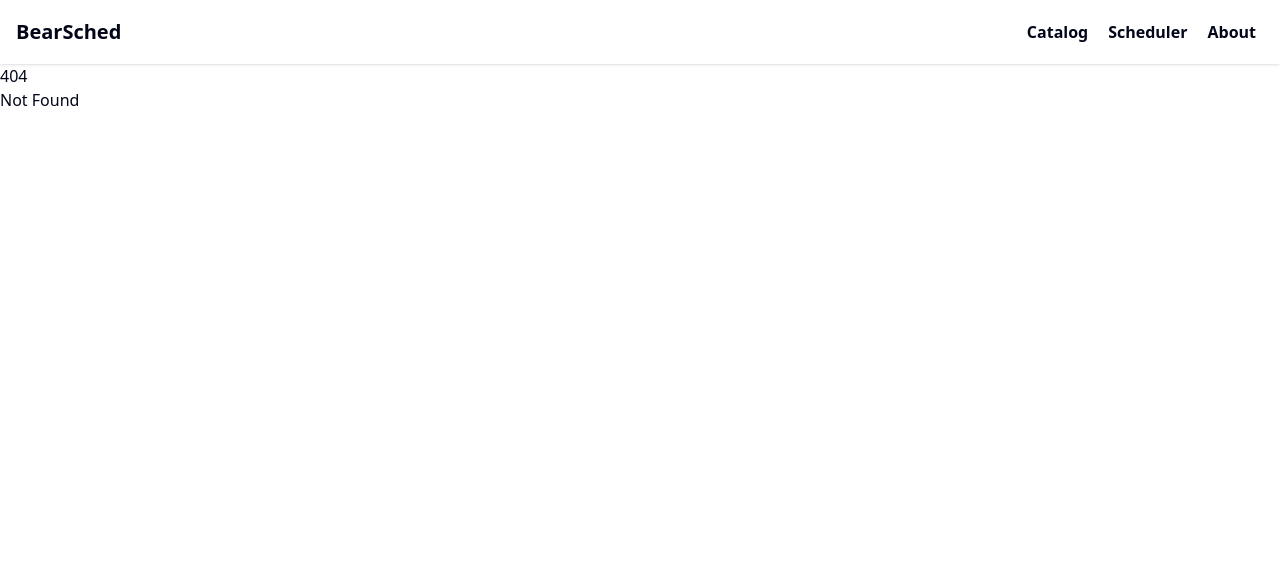
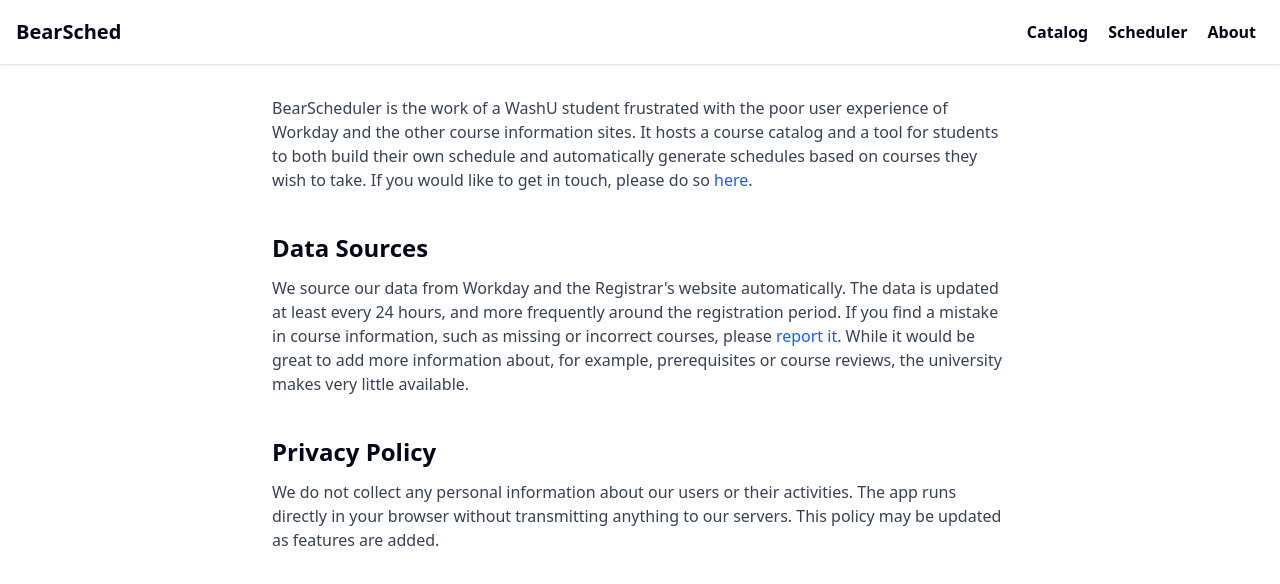
Before and after one commit to gideongrinberg/schedule-app, a SvelteKit app in the folder app/: page /about in a window 1280 px wide. Before the commit this address had no page. Shown: the top 584 px of the page. Built offline with nearby package versions, Linux system fonts and the light colour scheme.

Commit message:
Add about page

```diff
--- a/app/src/routes/+page.svelte
+++ b/app/src/routes/+page.svelte
@@ -284,6 +284,7 @@
 
 			<!-- Credits Filter -->
 			<div>
+				<!-- svelte-ignore a11y_label_has_associated_control -->
 				<label class="mb-2 block text-sm font-medium">Credits</label>
 				<div class="px-2">
 					<Slider
--- /dev/null
+++ b/app/src/routes/about/+page.svelte
@@ -0,0 +1,29 @@
+<div class="prose max-w-3xl mx-auto px-4 py-8">
+
+  <p class="text-gray-700">
+    BearScheduler is the work of a WashU student frustrated with the poor user experience of Workday
+    and the other course information sites. It hosts a course catalog and a tool for students to
+    both build their own schedule and automatically generate schedules based on courses they wish to
+    take. If you would like to get in touch, please do so
+    <a href="/about/contact" class="text-blue-600 hover:underline">here</a>.
+  </p>
+
+  <h2 class="text-2xl font-semibold mt-10 mb-3">Data Sources</h2>
+
+  <p class="text-gray-700">
+    We source our data from Workday and the Registrar's website automatically. The data is updated
+    at least every 24 hours, and more frequently around the registration period. If you find a
+    mistake in course information, such as missing or incorrect courses, please
+    <a href="/contact" class="text-blue-600 hover:underline">report it</a>.
+    While it would be great to add more information about, for example, prerequisites or course
+    reviews, the university makes very little available.
+  </p>
+
+  <h2 class="text-2xl font-semibold mt-10 mb-3">Privacy Policy</h2>
+
+  <p class="text-gray-700">
+    We do not collect any personal information about our users or their activities. The app runs
+    directly in your browser without transmitting anything to our servers. This policy may be
+    updated as features are added.
+  </p>
+</div>
--- /dev/null
+++ b/app/src/routes/about/contact/+page.svelte
@@ -0,0 +1,15 @@
+<!-- svelte-ignore a11y_missing_attribute -->
+<iframe
+	width="100%"
+	height="100%"
+	src="https://forms.cloud.microsoft/r/KydEdeT8Va?embed=true"
+	frameborder="0"
+	marginwidth="0"
+	marginheight="0"
+	style="border: none; max-width:100%; max-height:100vh"
+	allowfullscreen
+	webkitallowfullscreen
+	mozallowfullscreen
+	msallowfullscreen
+>
+</iframe>
```
